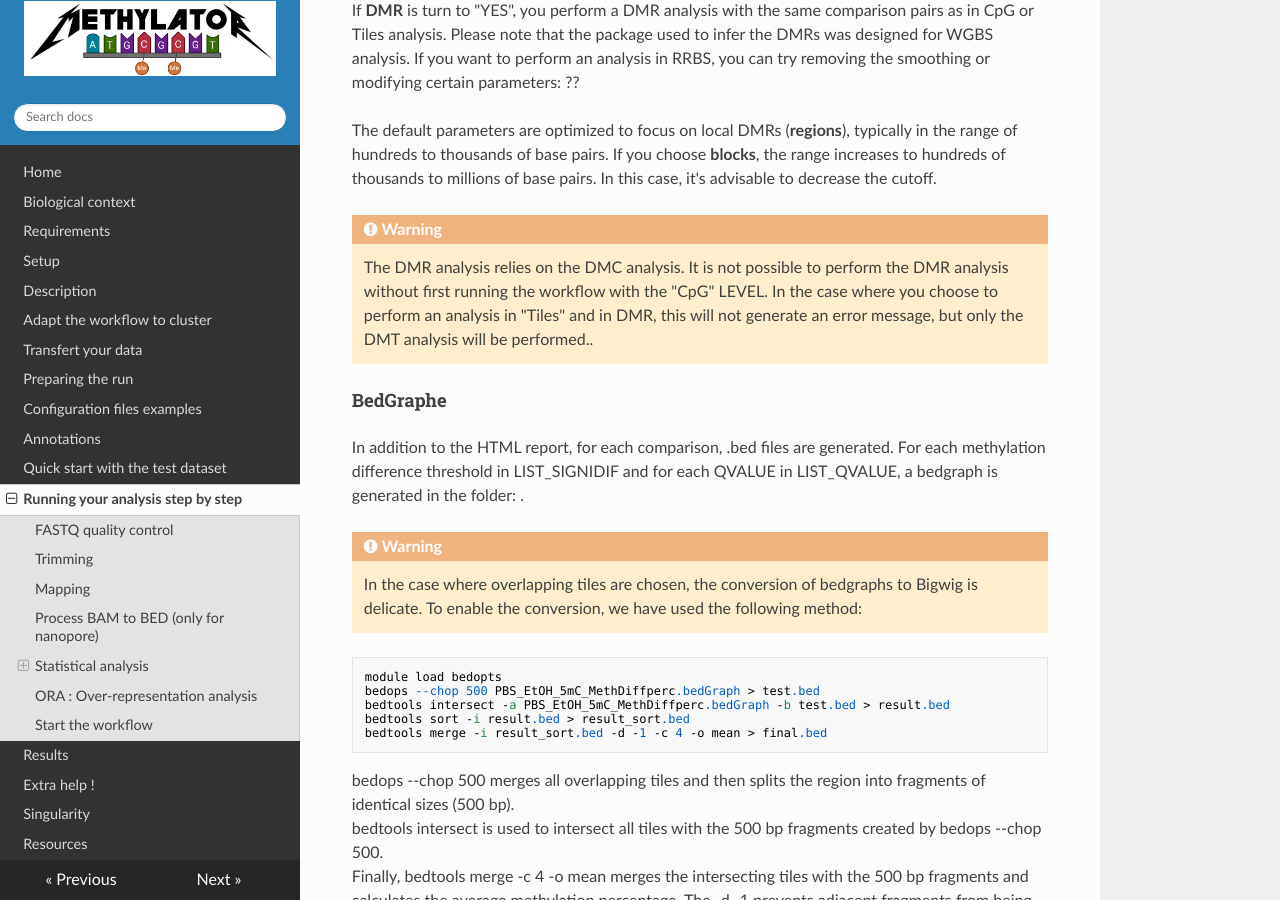
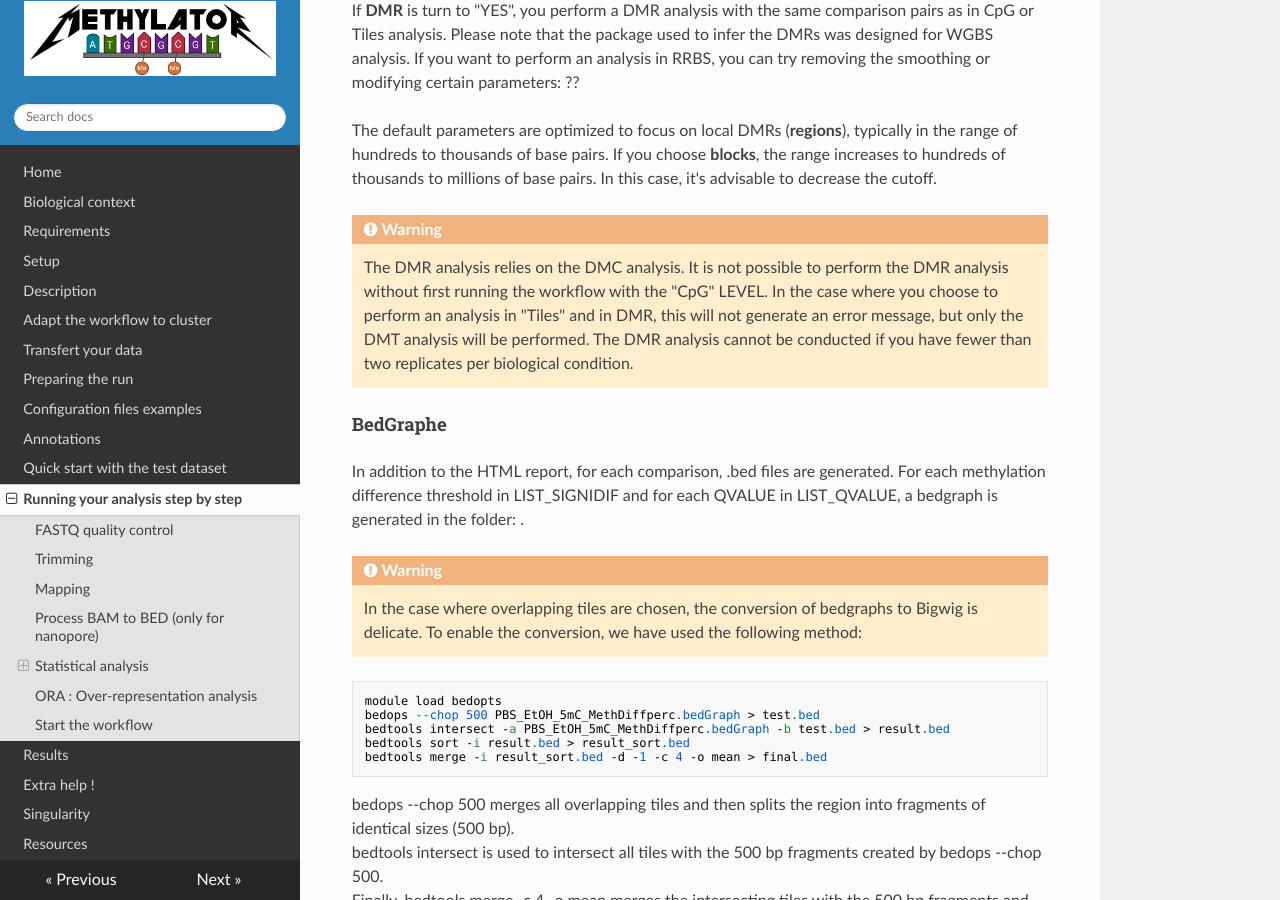
Before and after one commit to parisepigenetics/Methylator-Documentation, an MkDocs documentation site: the page built from docs/running.md, in a window 1280 px wide and 900 px high, scrolled down 5611 px. Built offline with MkDocs 1.6.1, drawn with Linux system fonts in a browser that asks for light colours; nearby versions of some CDN libraries.

Commit message:
Update running.md

```diff
--- a/docs/running.md
+++ b/docs/running.md
@@ -266,7 +266,8 @@ If **DMR** is turn to "YES", you perform a DMR analysis with the same comparison
 The default parameters are optimized to focus on local DMRs (**regions**), typically in the range of hundreds to thousands of base pairs. If you choose **blocks**, the range increases to hundreds of thousands to millions of base pairs. In this case, it's advisable to decrease the cutoff.
 
 !!! warning
-    The DMR analysis relies on the DMC analysis. It is not possible to perform the DMR analysis without first running the workflow with the "CpG" LEVEL. In the case where you choose to perform an analysis in "Tiles" and in DMR, this will not generate an error message, but only the DMT analysis will be performed..
+    The DMR analysis relies on the DMC analysis. It is not possible to perform the DMR analysis without first running the workflow with the "CpG" LEVEL. In the case where you choose to perform an analysis in "Tiles" and in DMR, this will not generate an error message, but only the DMT analysis will be performed.
+    The DMR analysis cannot be conducted if you have fewer than two replicates per biological condition.
 
 #### BedGraphe
 
```
